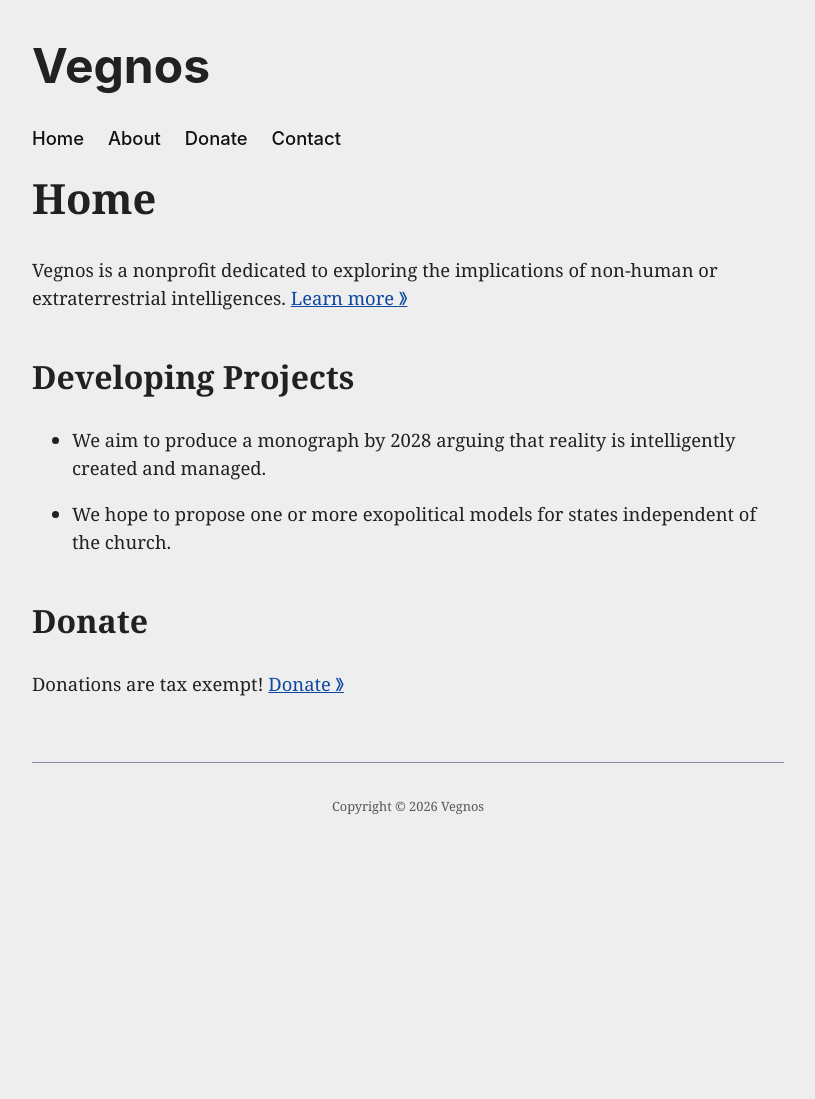
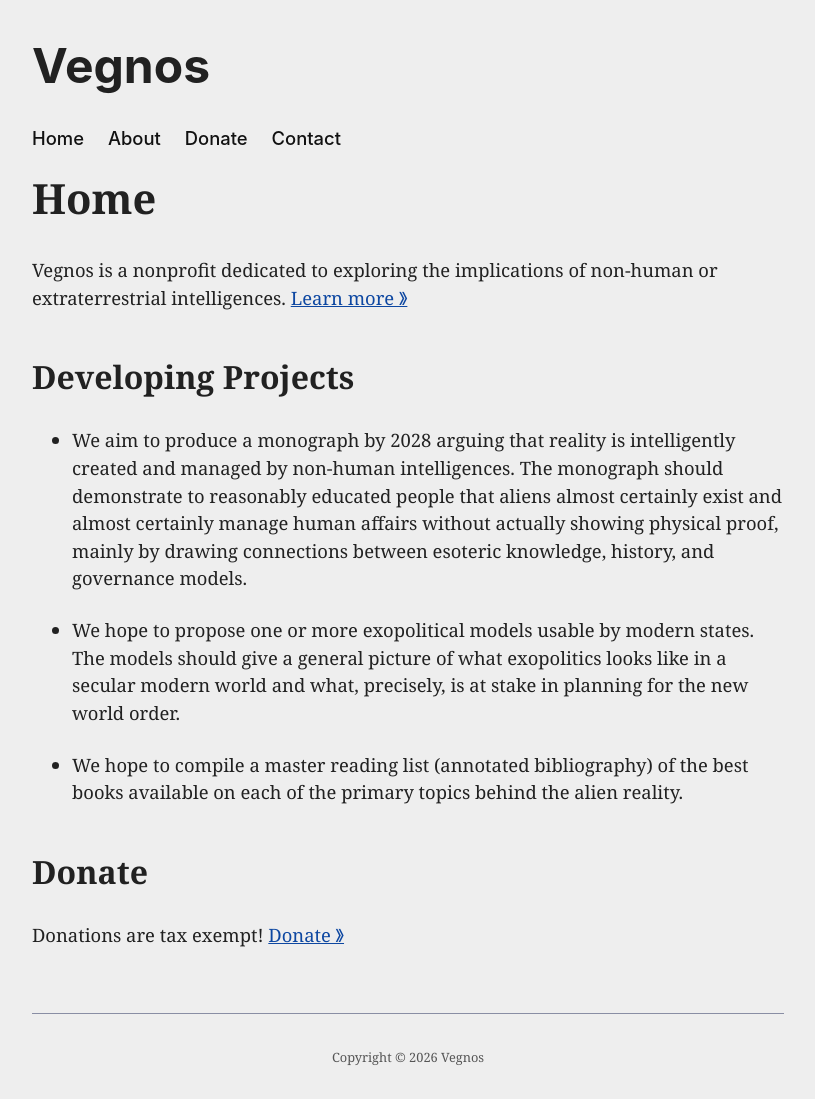
Before and after one commit to jklmnop10/vegnos, a Jekyll site: the page built from index.md, in a window 1280 px wide. Shown: the whole page, without its empty margins (232-1047 px from the left). Built offline with Jekyll 4.4.1, drawn with Linux system fonts in a browser that asks for light colours; before the commit the page ends 900 px from its top, so only the background shows below that.

Commit message:
Update index.md

```diff
--- a/index.md
+++ b/index.md
@@ -2,15 +2,18 @@
 title: Home
 layout: default
 ---
+
 Vegnos is a nonprofit dedicated to exploring the implications of non-human or extraterrestrial intelligences. [Learn more &#x300B;](/about)
 
 ### Developing Projects
 
-* We aim to produce a monograph by 2028 arguing that reality is intelligently created and managed.
+* We aim to produce a monograph by 2028 arguing that reality is intelligently created and managed by non-human intelligences. The monograph should demonstrate to reasonably educated people that aliens almost certainly exist and almost certainly manage human affairs without actually showing physical proof, mainly by drawing connections between esoteric knowledge, history, and governance models.
 
 <!-- [Read the draft notes](/alien-reality) and if you like them, [donate](/donate). -->
 
-* We hope to propose one or more exopolitical models for states independent of the church.
+* We hope to propose one or more exopolitical models usable by modern states. The models should give a general picture of what exopolitics looks like in a secular modern world and what, precisely, is at stake in planning for the new world order.
+
+* We hope to compile a master reading list (annotated bibliography) of the best books available on each of the primary topics behind the alien reality.
 
 ### Donate
 Donations are tax exempt! [Donate &#x300B;](/donate)
```
